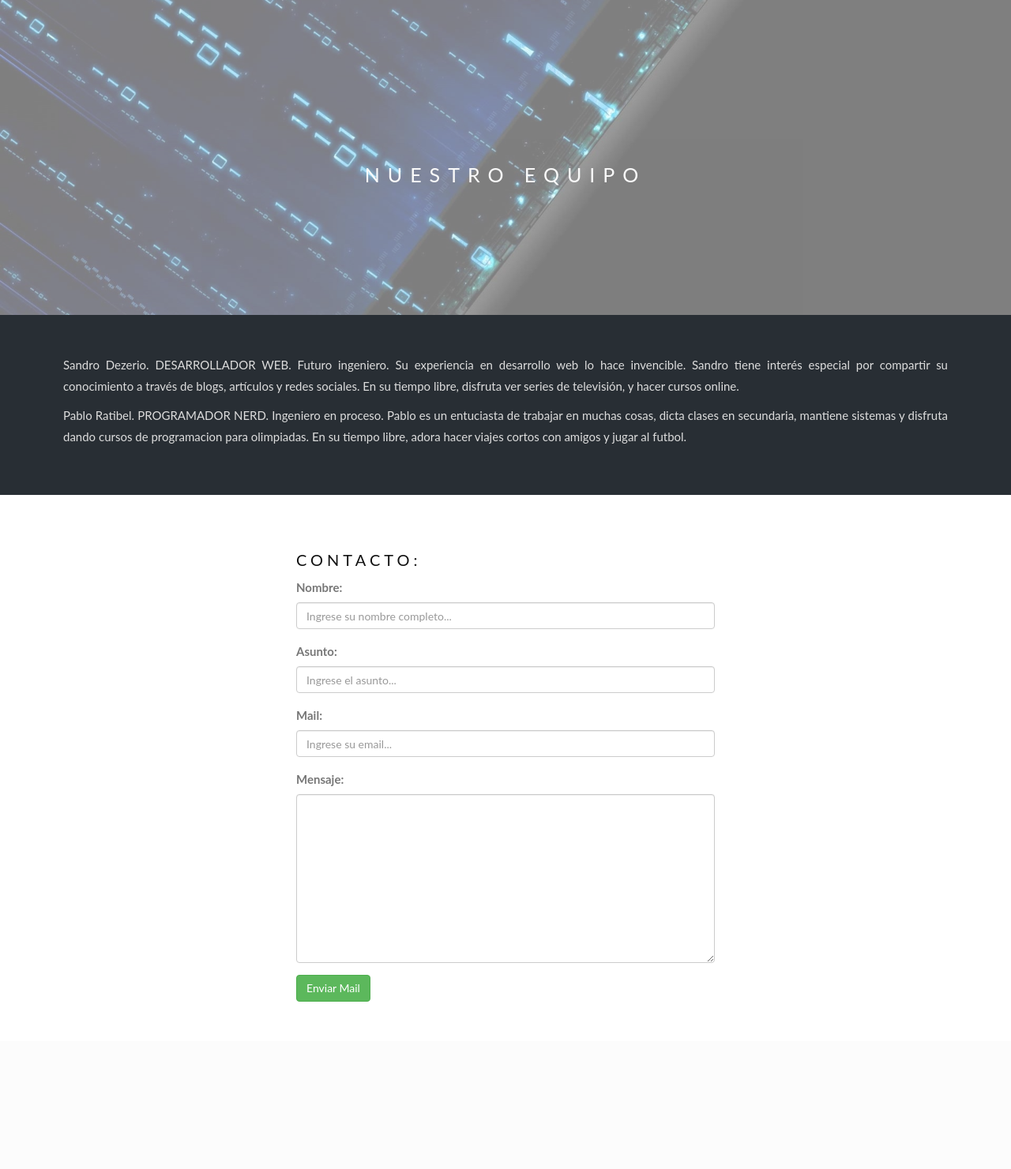
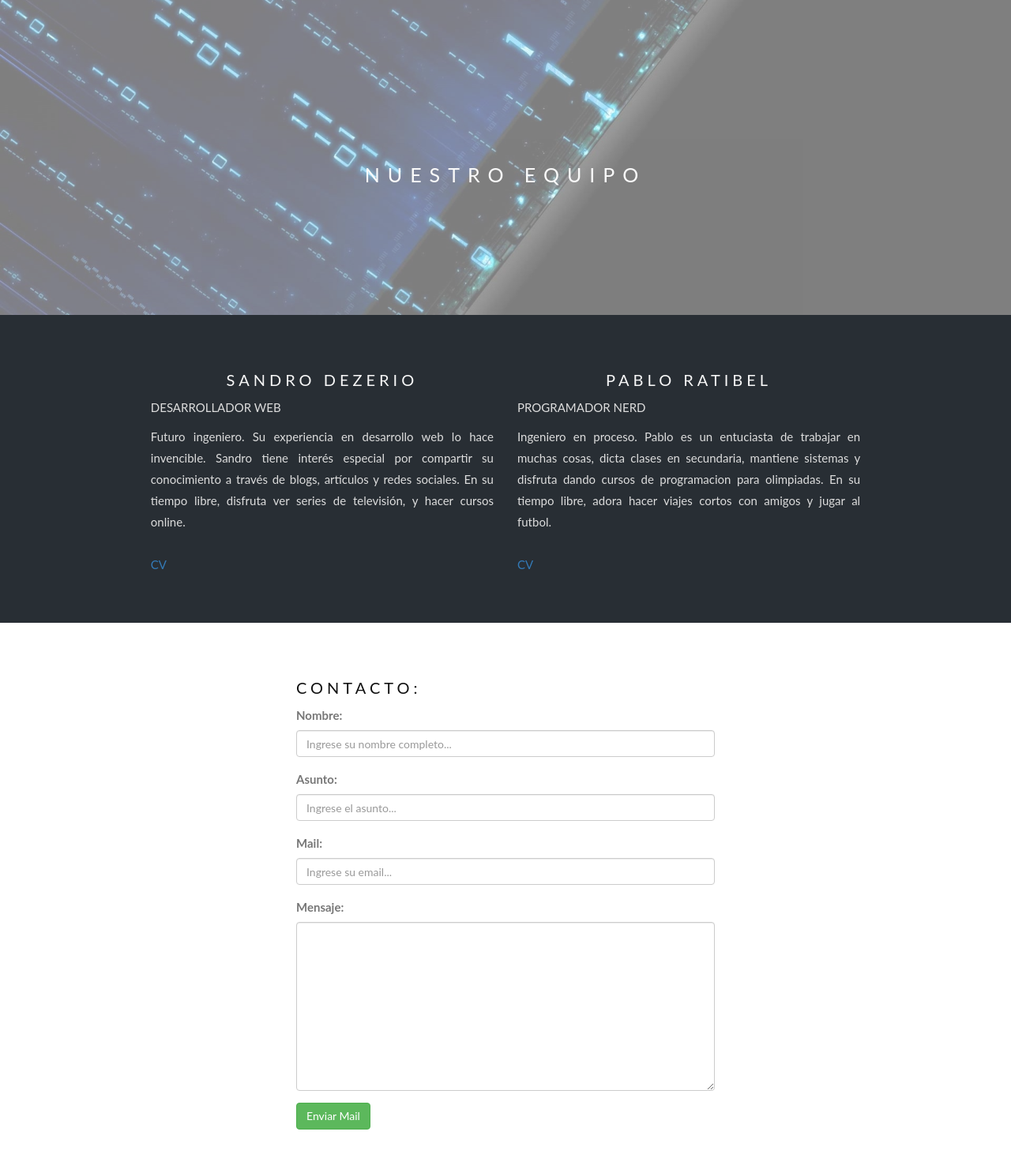
Before and after one commit to SandroSD/Pablo-SanWeb, a PHP site: page / in a window 1280 px wide. Shown: the part 1603-3084 px from the top of the page at 79% size. Before the commit the page ends 2872 px from the top, so only its background shows below. Run offline with PHP 8.4, Linux system fonts and the light colour scheme; some libraries are stand-ins or nearby versions.

Commit message:
cambio de formato de sector nuestro equipo

```diff
--- a/index.php
+++ b/index.php
@@ -46,8 +46,30 @@
 
 <div style="position:relative;">
   <div style="color:#ddd;background-color:#282E34;text-align:center;padding:50px 80px;text-align: justify;">
-    <p>Sandro Dezerio. DESARROLLADOR WEB. Futuro ingeniero. Su experiencia en desarrollo web lo hace invencible. Sandro tiene interés especial por compartir su conocimiento a través de blogs, artículos y redes sociales. En su tiempo libre, disfruta ver series de televisión, y hacer cursos online.<p>
-    <p>Pablo Ratibel. PROGRAMADOR NERD. Ingeniero en proceso. Pablo es un entuciasta de trabajar en muchas cosas, dicta clases en secundaria, mantiene sistemas y disfruta dando cursos de programacion para olimpiadas. En su tiempo libre, adora hacer viajes cortos con amigos y jugar al futbol.</p>
+    <div class="row">
+      <div class="col-sm-1">  </div>
+      <div class="col-sm-10">
+        <div class="col-sm-6">
+          <h3 style="text-align:center;color: #f7f7f7;"> Sandro Dezerio </h3>
+          <p> DESARROLLADOR WEB <p>
+          <p> Futuro ingeniero. Su experiencia en desarrollo web lo hace invencible. Sandro tiene interés especial por compartir su conocimiento a través de blogs, artículos y redes sociales. En su tiempo libre, disfruta ver series de televisión, y hacer cursos online.
+          <br><br>
+          <a href="http://pabloratibel.sytes.net" target="_blank">CV</a>
+        </p>
+        </div>
+        <div class="col-sm-6">
+          <h3 style="text-align:center;color: #f7f7f7;"> Pablo Ratibel </h3>
+          <p> PROGRAMADOR NERD </p>
+          <p> Ingeniero en proceso. Pablo es un entuciasta de trabajar en muchas cosas, dicta clases en secundaria, mantiene sistemas y disfruta dando cursos de programacion para olimpiadas. En su tiempo libre, adora hacer viajes cortos con amigos y jugar al futbol.
+          <br><br>
+            <a href="http://pabloratibel.sytes.net" target="_blank">CV</a>
+          </p>
+        </div>
+      </div>
+      <div class="col-sm-1">  </div>
+    </div>
+
+
   </div>
 </div>
 
```
